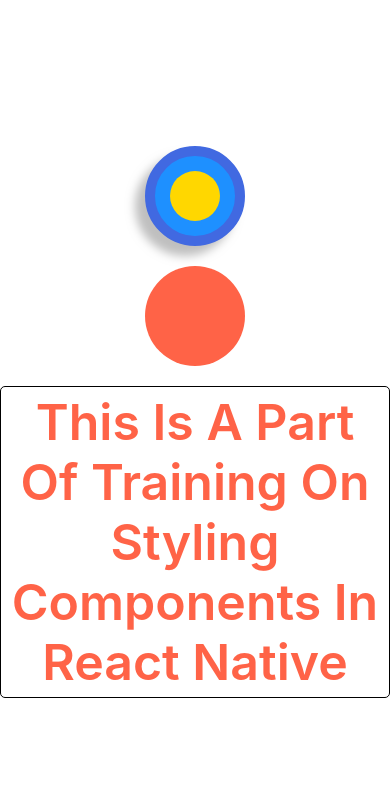
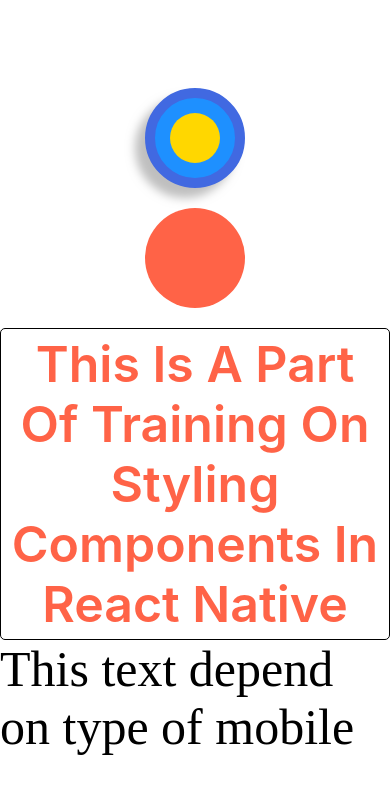
Before and after one commit to jehadabuawwad/done-with-it, a React Native app: screen / in a window 390 px wide. Shown: the top 794 px of the page. Built offline with nearby package versions, Linux system fonts and the light colour scheme.

Commit message:
prep : encapsulatin-styles

```diff
--- a/App.tsx
+++ b/App.tsx
@@ -1,5 +1,6 @@
-import { StatusBar } from "expo-status-bar";
 import { StyleSheet, Text, View } from "react-native";
+
+import AppText from "./components/AppText";
 
 export default function App() {
   return (
@@ -54,6 +55,7 @@ export default function App() {
       >
         This is a part of training on styling components in react native
       </Text>
+      <AppText>This text depend on type of mobile</AppText>
     </View>
   );
 }
--- /dev/null
+++ b/components/AppText.tsx
@@ -0,0 +1,16 @@
+import * as React from "react";
+import { Text, StyleSheet, Platform } from "react-native";
+
+interface IAppTextProps {}
+
+const AppText: React.FunctionComponent<IAppTextProps> = ({ children }) => {
+  return <Text style={styles.text}>{children}</Text>;
+};
+
+export default AppText;
+const styles = StyleSheet.create({
+  text: {
+    fontSize: Platform.OS === "android" ? 10 : 50,
+    fontFamily: Platform.OS === "android" ? "Roboto" : "avenir",
+  },
+});
```
